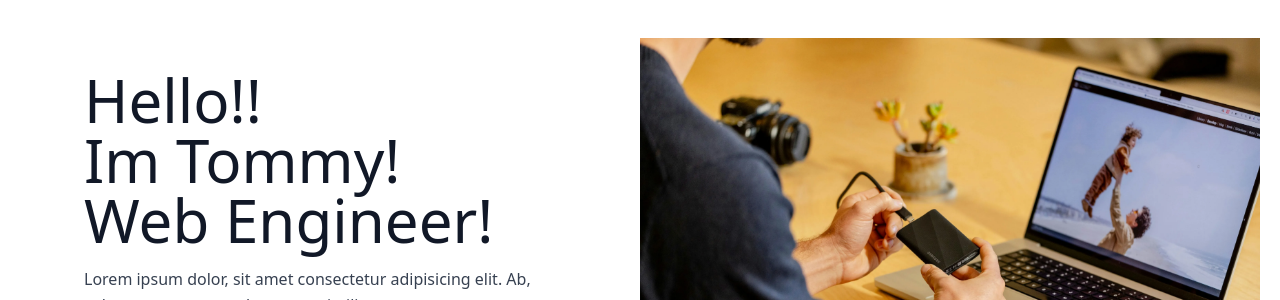
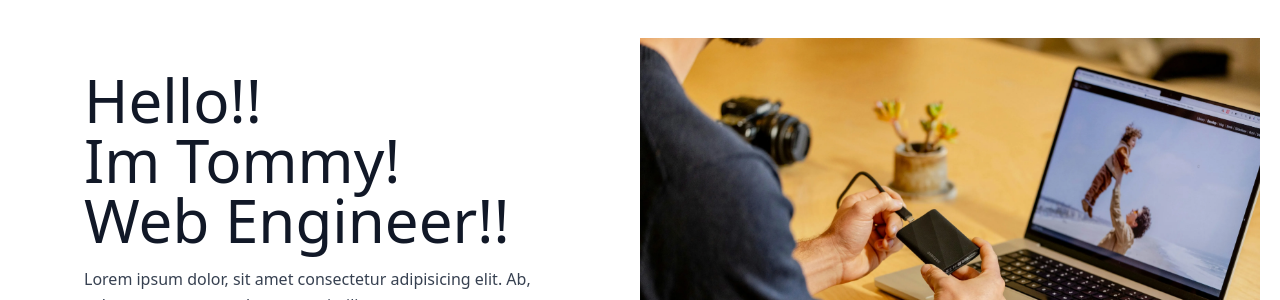
Before and after one commit to tomy-frontend/React-tailwind, a React (Vite) app: page / in a window 1280 px wide. Shown: the part 143-443 px from the top of the page. Built offline with nearby package versions, Linux system fonts and the light colour scheme.

Commit message:
テキスト一部変更

```diff
--- a/src/App.jsx
+++ b/src/App.jsx
@@ -16,7 +16,7 @@ function App() {
               <br />
               Im Tommy!
               <br />
-              Web Engineer!
+              Web Engineer!!
             </h1>
             <p className="mt-4 leading-relaxed">
               Lorem ipsum dolor, sit amet consectetur adipisicing elit. Ab,
```
